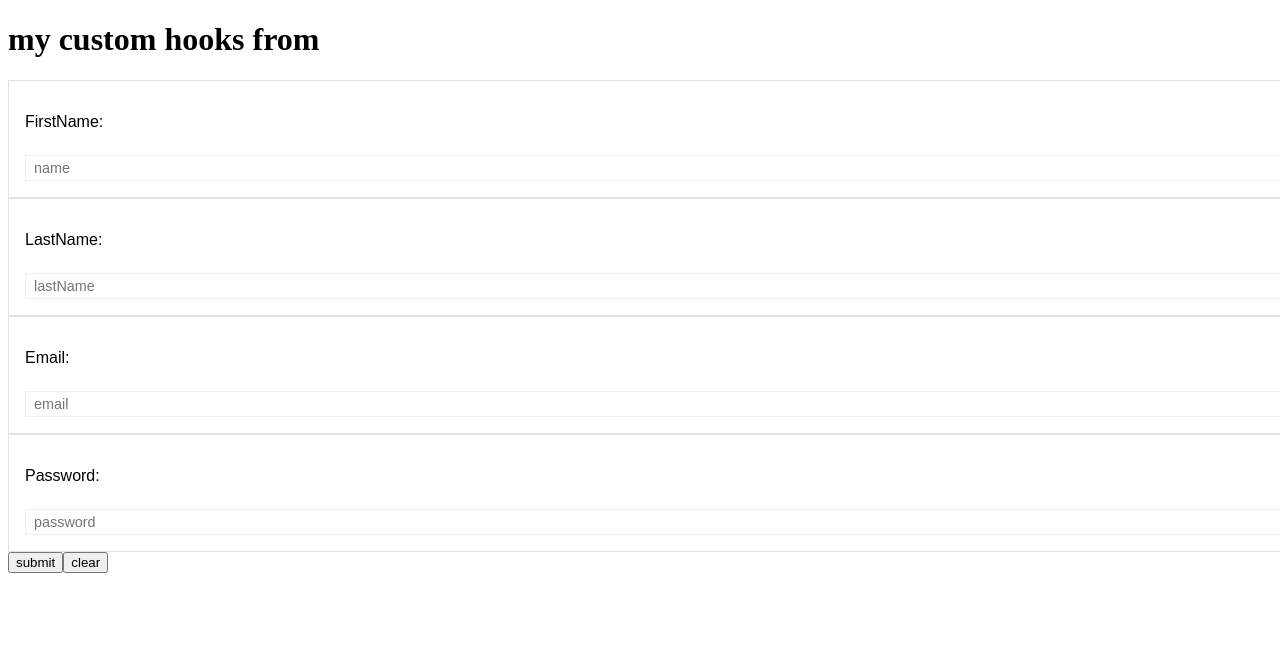
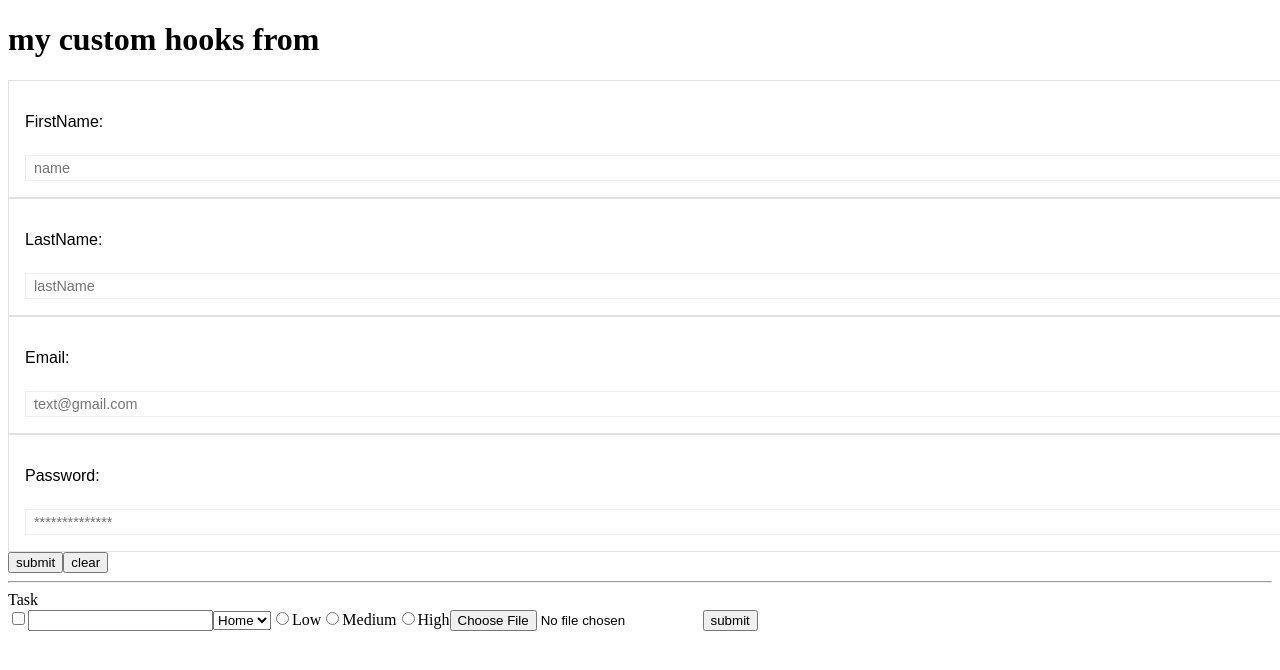
Before and after one commit to proshantosaha/custom_form_create, a React (Vite) app: page / in a window 1280 px wide. Shown: the top 670 px of the page. Built offline with nearby package versions, Linux system fonts and the light colour scheme.

Commit message:
create radio , select, and file select

```diff
--- a/src/App.jsx
+++ b/src/App.jsx
@@ -1,5 +1,6 @@
 import useFrom from './hooks/useFrom'
 import InputGroup from './components/shared/forms/inputGroup'
+import Task from './components/task/Task';
 
 const init = {
     firstName : '',
@@ -21,6 +22,8 @@ const init = {
     }
      if (!values.password){
         errors.password = 'password is required'
+    }else if(values.password.length <6){
+        errors.password = 'password length must be 6 character'
     }
 
 
@@ -78,7 +81,7 @@ const App = () =>{
           value={state.email.value}
           label={'Email:'}
           name={'email'}
-          placeholder={'email'}
+          placeholder={'text@gmail.com'}
           onChange={handleChange}
           error={state.email.error}
           onFocus={handleFocus}
@@ -89,7 +92,7 @@ const App = () =>{
           value={state.password.value}
           label={'Password:'}
           name={'password'}
-          placeholder={'password'}
+          placeholder={'**************'}
           onChange={handleChange}
           error={state.password.error}
           onFocus={handleFocus}
@@ -102,6 +105,10 @@ const App = () =>{
 
           </div>
           </form>
+
+          <hr/>
+
+          <Task/>
         </div>
     )
 
--- /dev/null
+++ b/src/components/task/Task.jsx
@@ -0,0 +1,59 @@
+import useFrom from "../../hooks/useFrom"
+
+
+const init = {
+    text:'',
+    checked:false,
+    group:'home',
+    priority:'medium',
+    file:null
+}
+
+const Task = () => {
+
+    const {formState,handleChange,handleSubmit}= useFrom({init,validate:true})
+
+    const submitCB = ({values}) =>{
+        console.log(JSON.stringify(values))
+    }
+  return (
+    <div>Task
+        <form onSubmit={e=>handleSubmit(e,submitCB)}>
+            <input
+            type="checkbox"
+             name={'checked'}
+             checked={formState.checked.value}
+
+             onChange={handleChange}
+             />
+            <input
+            type="text"
+            name="text"
+            value={formState.text.value}
+            onChange={handleChange} />
+
+
+            <select
+            name="group"
+            value={formState.group.value}
+            onChange={handleChange}
+
+            >
+                <option value="home">Home</option>
+                <option value="office">Office</option>
+            </select>
+
+            <input type="radio" name="priority" value={'low'} onChange={handleChange} />Low
+            <input type="radio" name="priority" value={'medium'} onChange={handleChange} />Medium
+            <input type="radio" name="priority" value={'high'} onChange={handleChange} />High
+
+            <input type="file" name="file" value={formState.file.value} onChange={handleChange}/>
+            <button>submit</button>
+        </form>
+
+
+    </div>
+  )
+}
+
+export default Task
--- a/src/hooks/useFrom.jsx
+++ b/src/hooks/useFrom.jsx
@@ -6,9 +6,20 @@ const useFrom = ({init, validate}) => {
   const [state,setState] = useState(mapValuesToState(init));
 
   const handleChange = (e) =>{
-    const {name:key,value} = e.target;
+    const {name:key,value,type,checked} = e.target;
     const oldState =  deepClone(state)
-    oldState[key].value = value;
+
+
+     if(type === 'checkbox'){
+      oldState[key].value = checked;
+
+     }else{
+      oldState[key].value = value;
+
+     }
+
+
+
 
     const {errors}= getErrors();
     if(oldState[key].touched && errors[key]){
@@ -18,7 +29,7 @@ const useFrom = ({init, validate}) => {
       oldState[key].error = '';
     }
     setState(oldState);
-    } ;
+  } ;
 
 
 
```
